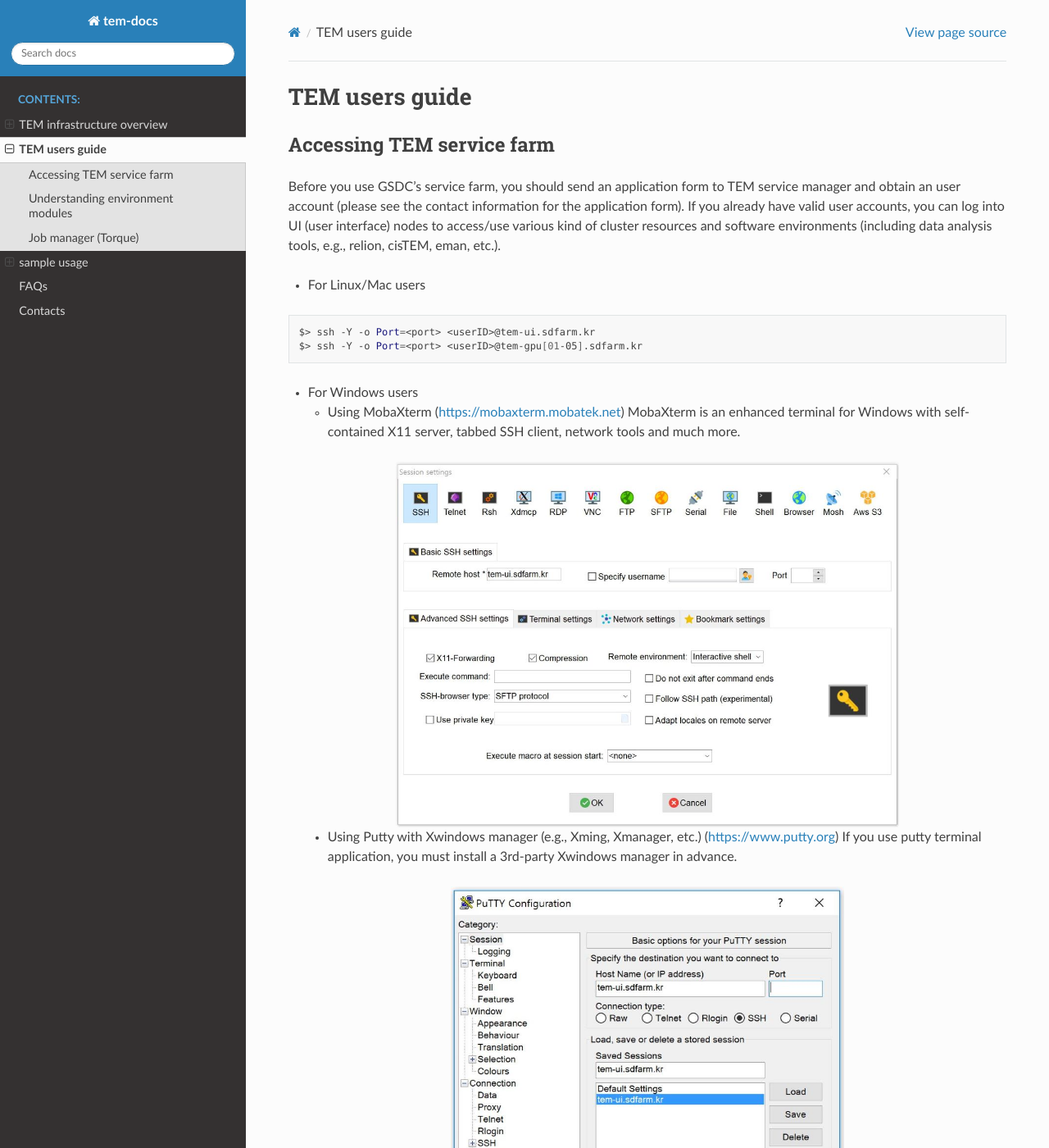
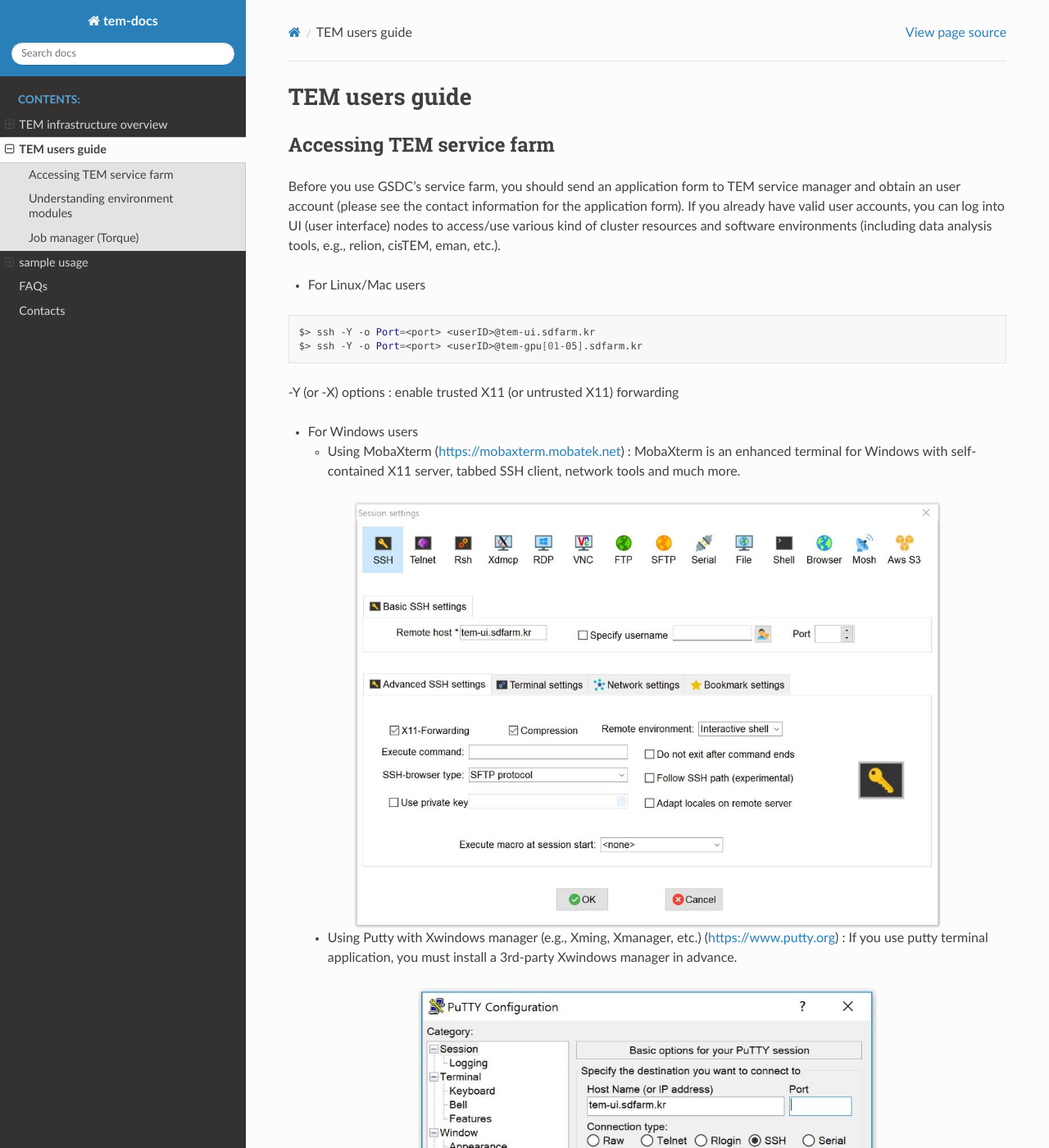
Before and after one commit to junglok/tem-docs, a Sphinx documentation site: the page built from docs/guide.rst, in a window 1280 px wide and 1400 px high. Shown: the whole window at 82% size. Built offline with Sphinx 7.4.7 and the Read the Docs theme 2.0.0, drawn with Linux system fonts in a browser that asks for light colours.

Commit message:
first commit

```diff
--- a/docs/guide.rst
+++ b/docs/guide.rst
@@ -13,26 +13,29 @@
   $> ssh -Y -o Port=<port> <userID>@tem-ui.sdfarm.kr
   $> ssh -Y -o Port=<port> <userID>@tem-gpu[01-05].sdfarm.kr
 
+
+-Y (or -X) options : enable trusted X11 (or untrusted X11) forwarding
+
 * For Windows users
 
-  * Using MobaXterm (https://mobaxterm.mobatek.net)
+  * Using MobaXterm (https://mobaxterm.mobatek.net) :
     MobaXterm is an enhanced terminal for Windows with self-contained X11 server, tabbed SSH client, network tools and much more.
 
 .. image:: images/mobaxterm_resized.JPG
-    :scale: 60 %
+    :scale: 70 %
     :align: center
 
 ..
 
-  * Using Putty with Xwindows manager (e.g., Xming, Xmanager, etc.) (https://www.putty.org)
+  * Using Putty with Xwindows manager (e.g., Xming, Xmanager, etc.) (https://www.putty.org) :
     If you use putty terminal application, you must install a 3rd-party Xwindows manager in advance.
 
 .. image:: images/putty-1_resized.JPG
-    :scale: 60 %
+    :scale: 70 %
     :align: center
 
 .. image:: images/putty-2_resized.JPG
-    :scale: 60 %
+    :scale: 70 %
     :align: center
 
 
```
